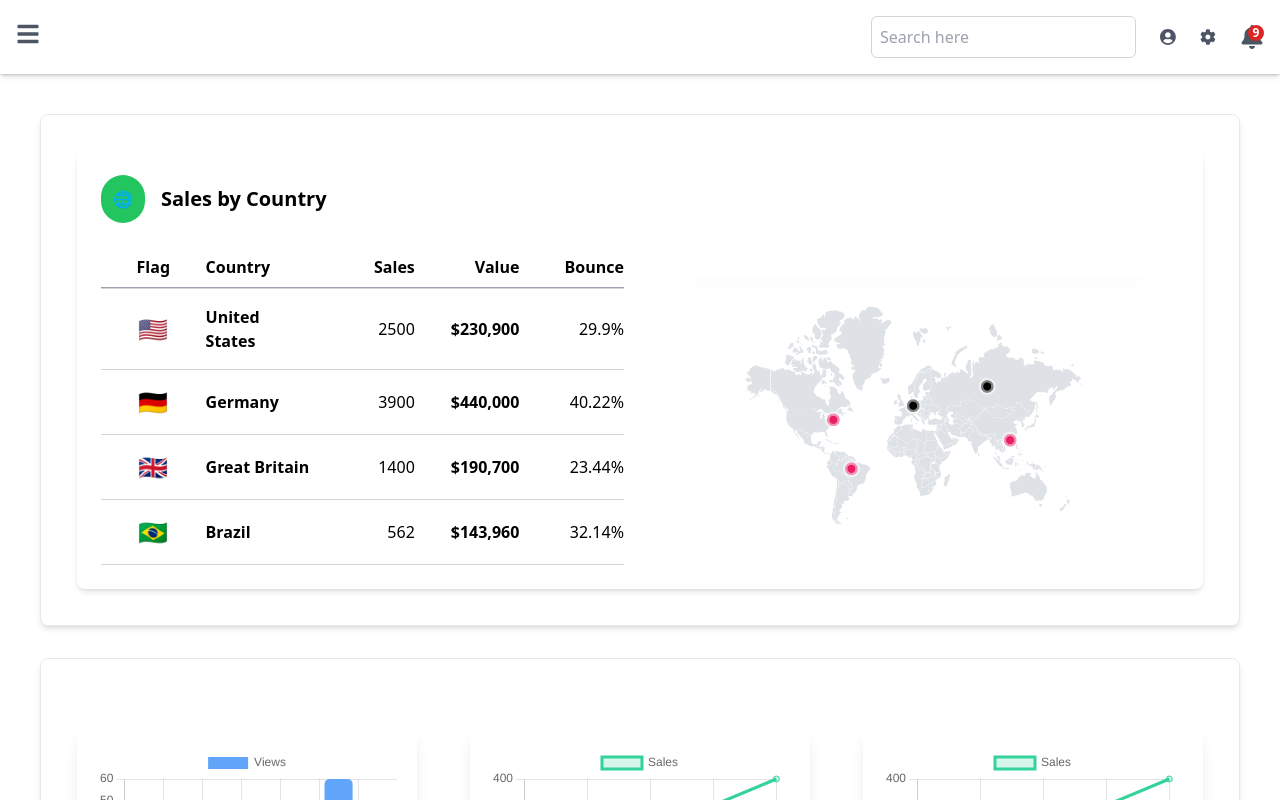
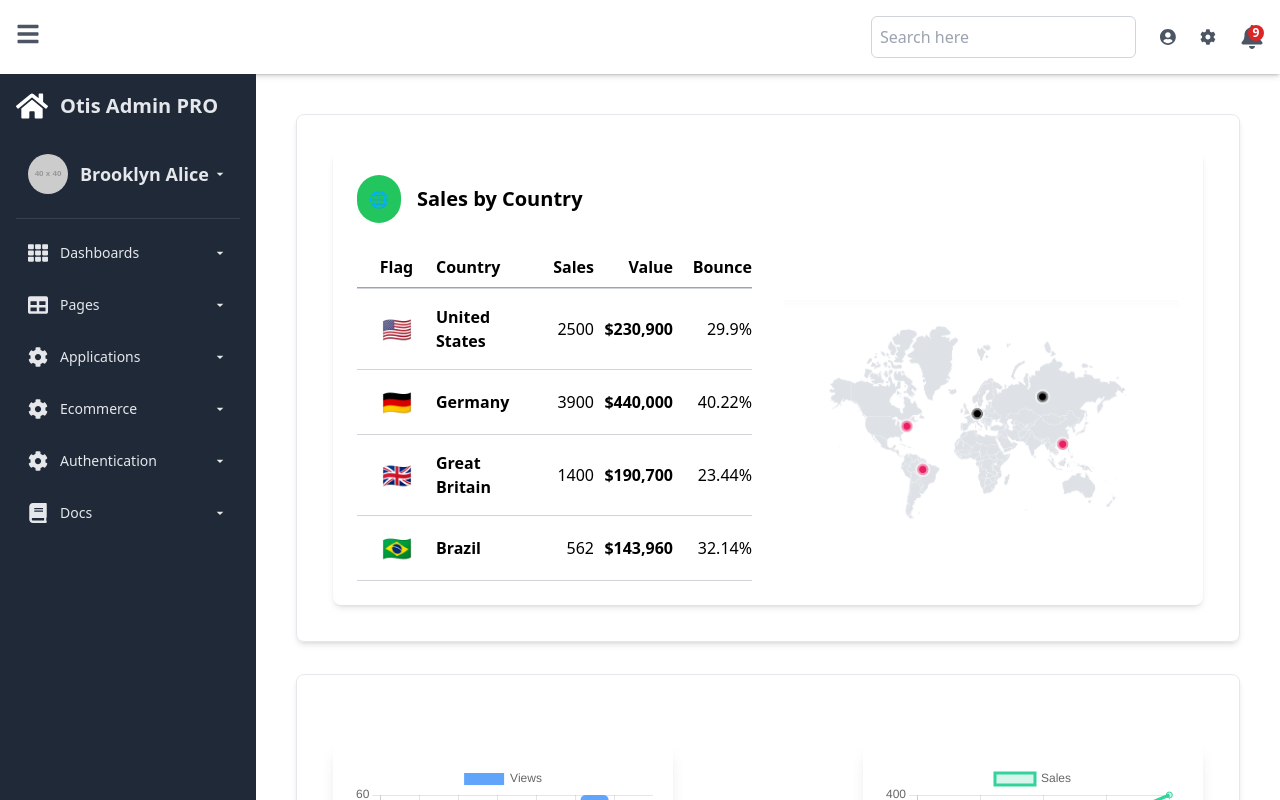
Before and after one commit to mauryarajeev/Simplyfy-ai, a React (Create React App) app: page / in a window 1280 px wide. Built offline with nearby package versions, Linux system fonts and the light colour scheme.

Commit message:
Update Main.tsx

```diff
--- a/src/components/Main.tsx
+++ b/src/components/Main.tsx
@@ -5,7 +5,7 @@ import Header from './Header';
 
 
 const Layout: React.FC = () => {
-  const [isSidebarOpen, setIsSidebarOpen] = useState(false);
+  const [isSidebarOpen, setIsSidebarOpen] = useState(true);
 
   // Function to toggle sidebar visibility
   const toggleSidebar = () => {
```
